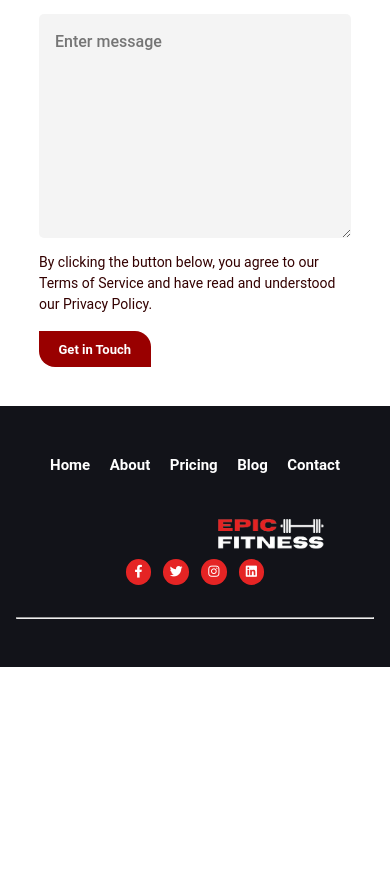
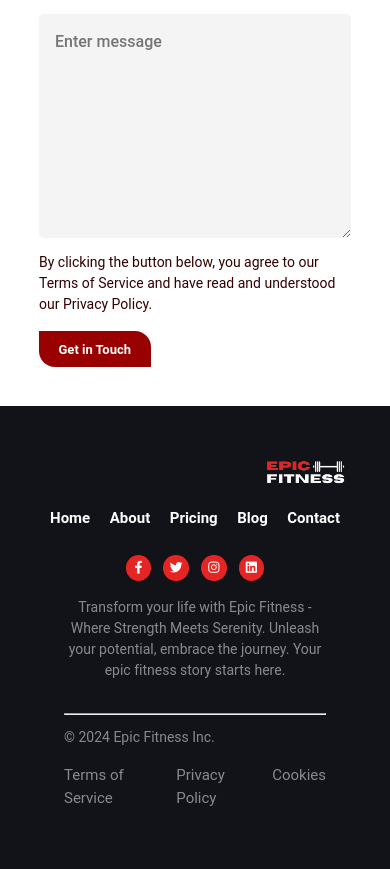
Before and after one commit to saxsaaa/epic-fitness, a website built with Vite: page contact.html in a window 390 px wide. Shown: the part 954-1823 px from the top of the page. Before the commit the page ends 1621 px from the top, so only its background shows below. Built offline with nearby package versions, Linux system fonts and the light colour scheme; a script that the page names is missing.

Commit message:
Refactor: Adjust footer layout for improved design; pending responsiveness updates.

```diff
--- a/contact.html
+++ b/contact.html
@@ -90,7 +90,64 @@
         </div>
       </section>
     </main>
-    <footer></footer>
+    <footer>
+      <div class="footer-background">
+        <div class="container">
+          <div class="footer-wrapper">
+            <div class="logo-area">
+              <img src="images/epic.png" alt="" />
+            </div>
+            <div class="footer-nav">
+              <nav class="primary-navigation">
+                <ul class="nav-list" aria-label="primary" role="list">
+                  <li><a href="index.html">Home</a></li>
+                  <li><a href="about.html">About</a></li>
+                  <li><a href="pricing.html">Pricing</a></li>
+                  <li><a href="#">Blog</a></li>
+                  <li><a href="contact.html">Contact </a></li>
+                </ul>
+              </nav>
+            </div>
+
+            <div class="footer-social-icons">
+              <ul>
+                <li id="facebookIcon">
+                  <i class="fa-brands fa-facebook-f"></i>
+                </li>
+                <li id="twitterIcon">
+                  <i class="fa-brands fa-twitter"></i>
+                </li>
+                <li id="instagramIcon">
+                  <i class="fa-brands fa-instagram"></i>
+                </li>
+                <li id="linkedinIcon">
+                  <i class="fa-brands fa-linkedin"></i>
+                </li>
+              </ul>
+            </div>
+            <div class="footer-message">
+              <p class="">
+                Transform your life with Epic Fitness - Where Strength Meets Serenity. Unleash your potential, embrace the
+                journey. Your epic fitness story starts here.
+              </p>
+            </div>
+          </div>
+          <hr />
+          <div class="even-columns copyright-wrapper">
+            <div>
+              <p>&copy; 2024 Epic Fitness Inc.</p>
+            </div>
+            <div class="terms-wrapper">
+              <ul class="terms-list">
+                <li><a href="#">Terms of Service</a></li>
+                <li><a href="#">Privacy Policy</a></li>
+                <li><a href="#">Cookies</a></li>
+              </ul>
+            </div>
+          </div>
+        </div>
+      </div>
+    </footer>
     <script>
       // JavaScript to move the text with the cursor, accounting for scroll
       function moveText(event) {
@@ -108,7 +165,7 @@
     <!-- smooth scroll lenis -->
     <script src="https://unpkg.com/@studio-freight/lenis@1.0.34/dist/lenis.min.js"></script>
     <!-- Script for fetching and replacing header/footer content -->
-    <script src="/fetchContent.js"></script>
+    <!-- <script src="/fetchContent.js"></script> -->
     <!-- main js -->
     <script type="module" src="/main.js"></script>
   </body>
--- a/css/global.css
+++ b/css/global.css
@@ -470,14 +470,22 @@ p:not([class]) {
 /* footer */
 .footer-background {
   background-color: #121319;
+  padding: 3rem;
 }
 .footer-wrapper {
   display: flex;
   flex-direction: column;
   align-items: center;
   justify-content: center;
-  padding-top: 3rem;
+
   width: 100%;
+}
+.footer-wrapper p {
+  color: var(--clr-neutral-100);
+  max-width: 80ch;
+  opacity: 0.5;
+  margin-bottom: 2rem;
+  text-align: center;
 }
 
 .logo-area {
@@ -485,12 +493,15 @@ p:not([class]) {
   align-items: center;
   justify-content: center;
   width: 100%;
-  margin-top: 2rem;
 }
 .logo-area img {
   width: 50%;
   height: auto;
-  margin-left: 10.3rem;
+  margin-left: 11rem;
+}
+.footer-nav {
+  margin-top: 1rem;
+  margin-bottom: 2rem;
 }
 .footer-social-icons {
   display: grid;
@@ -502,8 +513,8 @@ p:not([class]) {
   display: flex;
   list-style: none;
   padding: 0;
-  margin-top: -1rem;
-  margin-bottom: 2rem;
+  margin-top: -1.4rem;
+  margin-bottom: 1rem;
 }
 
 .footer-social-icons ul li {
@@ -529,7 +540,34 @@ p:not([class]) {
 .footer-social-icons a {
   color: var(--clr-neutral-100);
 }
+.copyright-wrapper {
+  color: var(--clr-neutral-100);
+  padding: var(--size-300) 0;
+  opacity: 0.5;
+}
+.terms-wrapper {
+  display: flex;
+  justify-content: flex-end;
+  align-items: center;
+}
+.terms-wrapper ul {
+  list-style: none;
+}
+.terms-list {
+  display: flex;
+  gap: clamp(var(--size-400), 5vw, var(--size-700));
+  font-size: var(--fs-nav);
+}
 
+.terms-list a {
+  text-decoration: none;
+  color: var(--clr-neutral-100);
+}
+.terms-list a:hover,
+.terms-list a:focus-within {
+  text-decoration: none;
+  color: var(--clr-accent-500);
+}
 @media screen and (min-width: 47em) and (max-width: 80em) {
   .footer-grid {
     grid-template-columns: repeat(2, 1fr);
```
